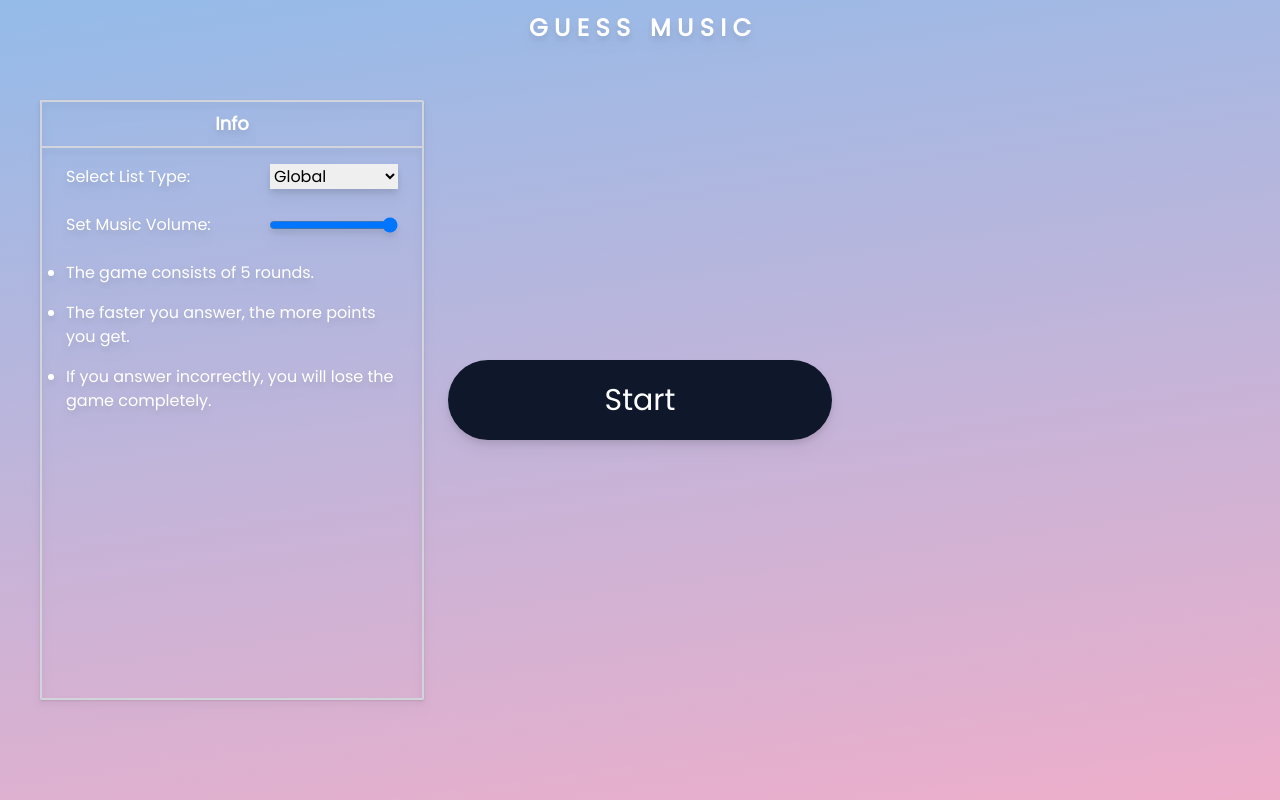
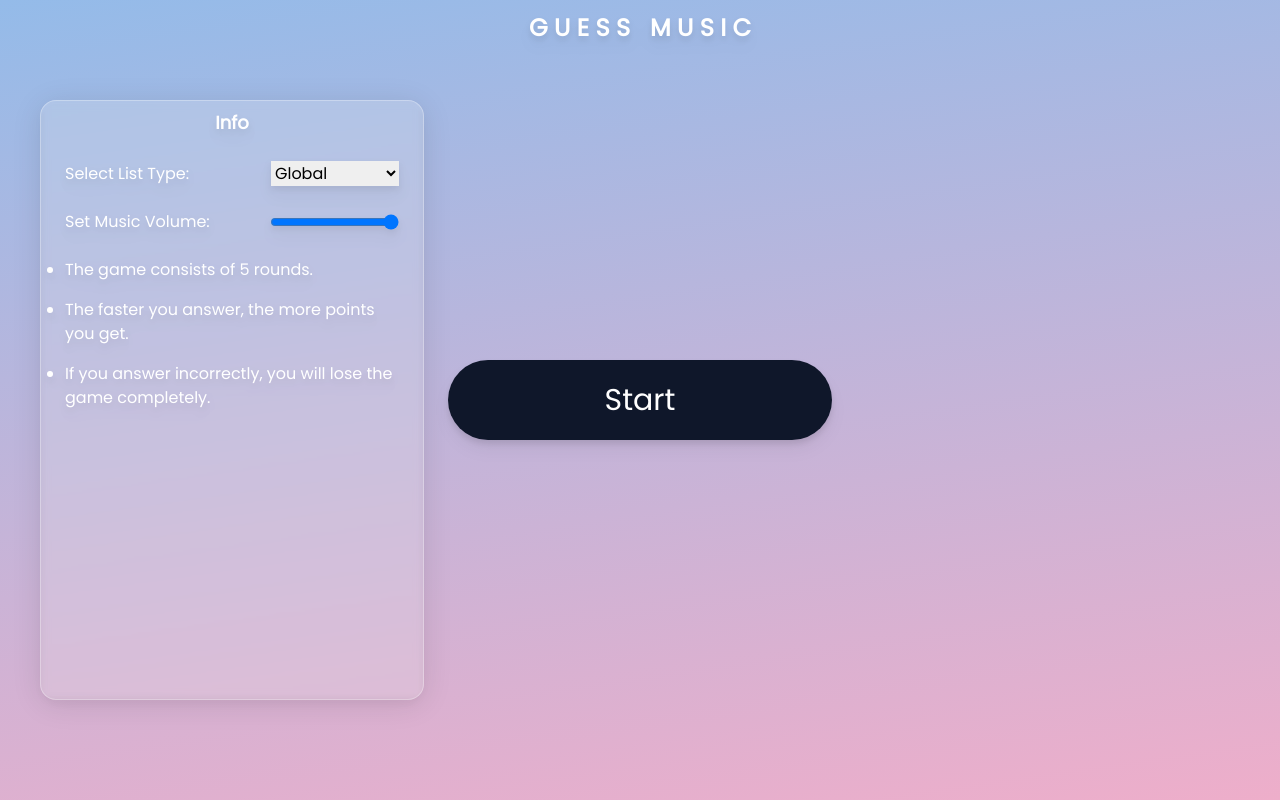
Before and after one commit to Gosmacx/guess-music, a React (Vite) app in the folder client/: page / in a window 1280 px wide. Built offline with nearby package versions, Linux system fonts and the light colour scheme.

Commit message:
Add glas background

```diff
--- a/client/src/assets/index.css
+++ b/client/src/assets/index.css
@@ -3,7 +3,16 @@
 @tailwind utilities;
 
 body {
-    background: rgb(238,174,202);
-    background: linear-gradient(352deg, rgba(238,174,202,1) 0%, rgba(148,187,233,1) 100%);
+    background: rgb(238, 174, 202);
+    background: linear-gradient(352deg, rgba(238, 174, 202, 1) 0%, rgba(148, 187, 233, 1) 100%);
     background-attachment: fixed;
 }
+
+.glasBackground {
+    background: rgba(255, 255, 255, 0.2);
+    border-radius: 16px;
+    box-shadow: 0 4px 30px rgba(0, 0, 0, 0.1);
+    backdrop-filter: blur(5px);
+    -webkit-backdrop-filter: blur(5px);
+    border: 1px solid rgba(255, 255, 255, 0.3);
+}
--- a/client/src/components/Table.tsx
+++ b/client/src/components/Table.tsx
@@ -10,8 +10,8 @@ export default function App({ game, setType, music }: Table) {
 
     if (game) return <></>
     return (
-        <section className='h-3/4 w-96 border-2 border-gray-300 drop-shadow-lg text-white md:absolute left-10 flex items-center flex-col rounded-sm rounded-tl-none shadow ' >
-            <h1 className='text-lg font-semibold py-2 border-b-2 border-gray-300 w-full text-center ' >Info</h1>
+        <section className='glasBackground h-3/4 w-96 border-2 border-gray-300 drop-shadow-lg text-white md:absolute left-10 flex items-center flex-col rounded-sm rounded-tl-none shadow ' >
+            <h1 className='text-lg font-semibold py-2 w-full text-center ' >Info</h1>
 
             <div className='grow w-full flex flex-col items-center overflow-y-auto px-6 pt-4 gap-6 ' >
                 <div className="flex items-center justify-between w-full " >
```
